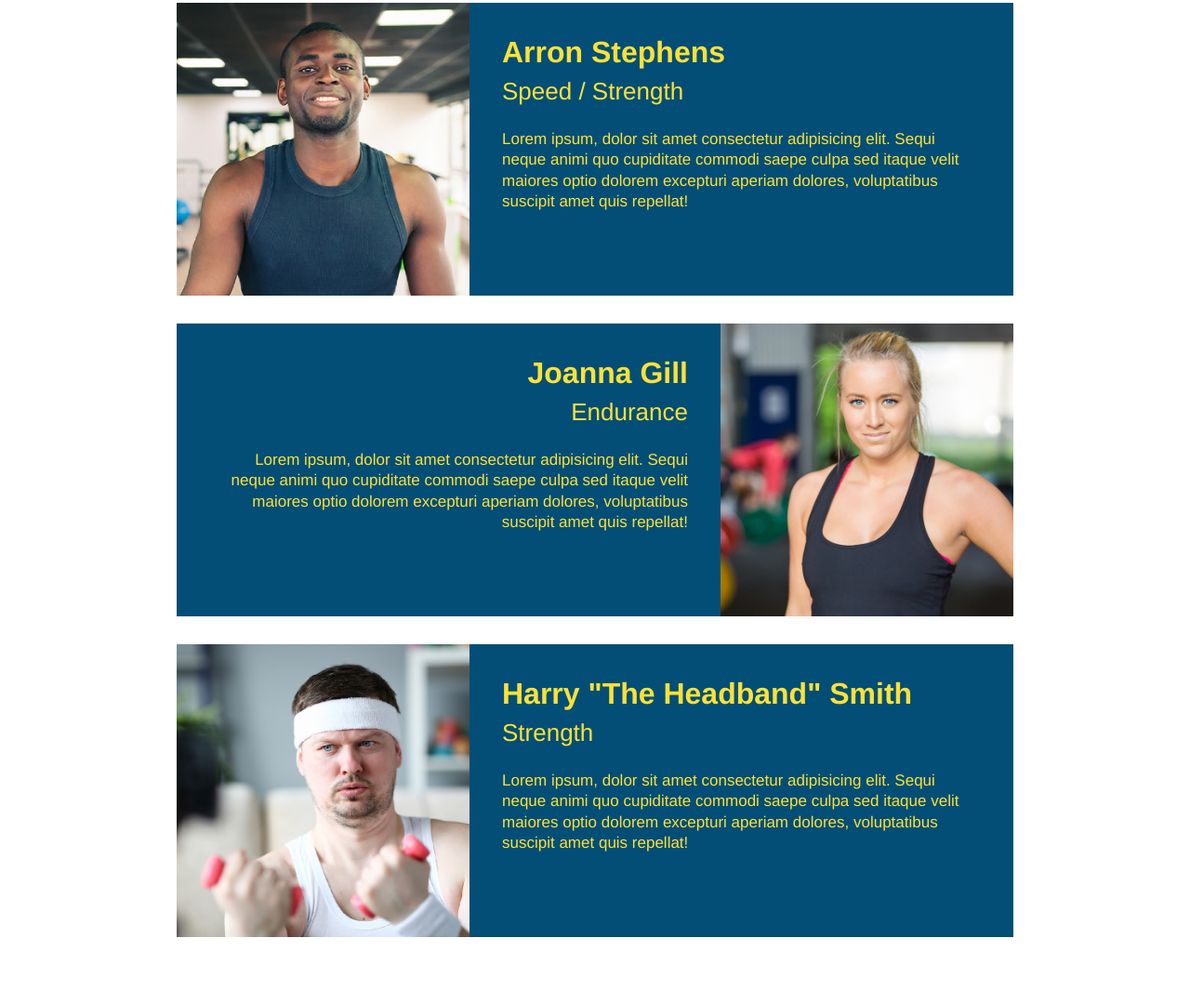
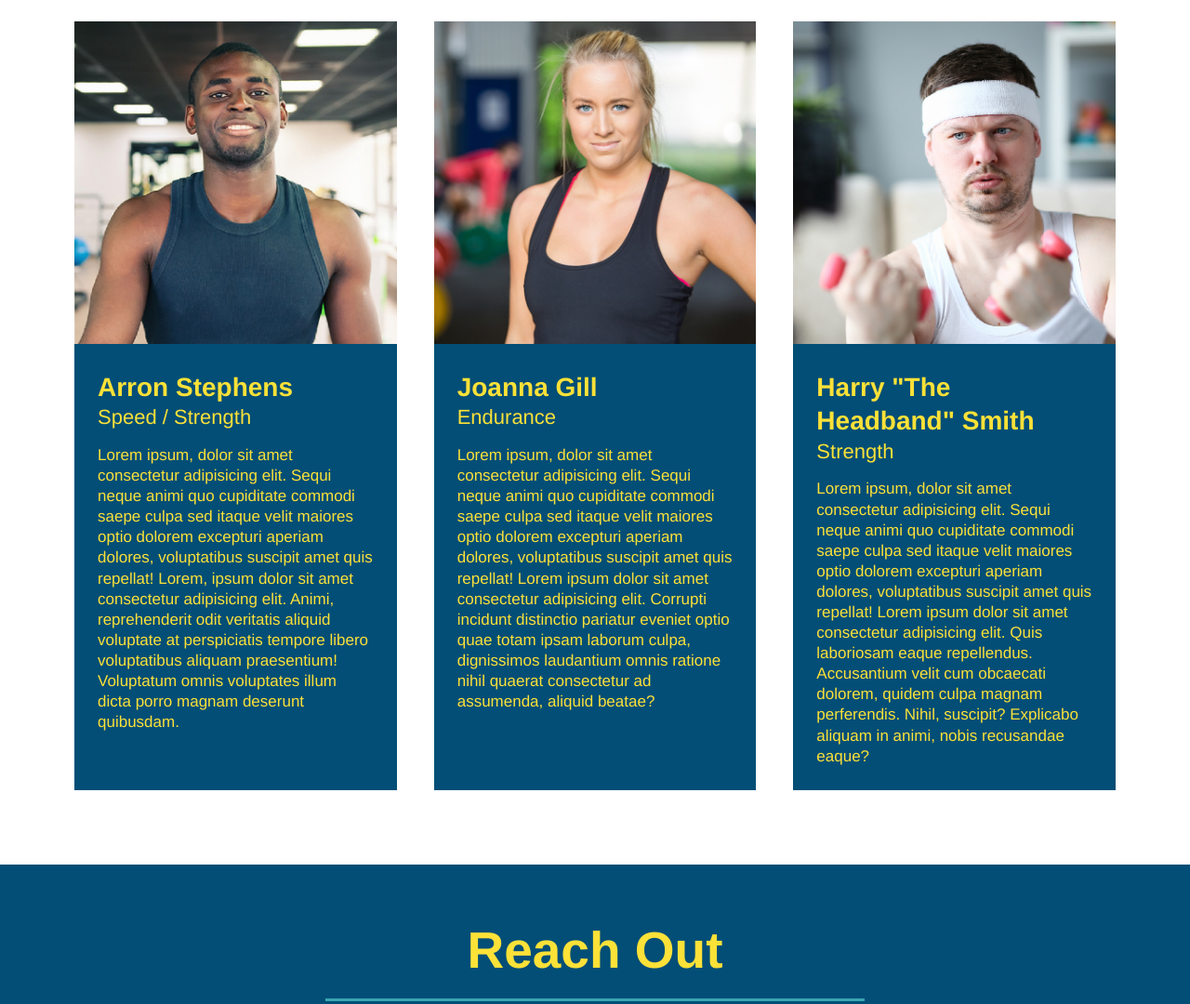
Before and after one commit to hroddy/run-buddy, a plain HTML site: page index.html in a window 1280 px wide. Shown: the part 2400-3480 px from the top of the page at 93% size. Drawn offline with Linux system fonts and the light colour scheme.

Commit message:
add flexbox to the trainers

```diff
--- a/assets/css/style.css
+++ b/assets/css/style.css
@@ -242,42 +242,41 @@ section {
 
 /* MEET THE TRAINERS START */
 .trainers {
-
+  width: 100%;
+  margin: 0 auto;
+  display: flex;
+  flex: wrap;
+  justify-content: space-around;
 }
 
 .trainer {
-  width: 900px;
-  margin: 0 auto 30px auto;
+  margin: 20px;
+  flex: 1;
   background: #024e76;
   color: #fce138;
-  overflow: auto;
 }
 
 .trainer img {
-  width: 35%;
-  float: left;
+  width: 100%;
 }
 
 .trainer-bio {
-  padding: 35px;
-  float: left;
-  width: 65%;
+  padding: 25px;
+  line-height: 1.3;
 }
 
 .trainer-bio h3 {
-  font-size: 32px;
-  margin-bottom: 8px;
+  font-size: 28px;
 }
 
 .trainer-bio h4 {
   font-weight: lighter;
-  font-size: 26px;
-  margin-bottom: 25px;
+  font-size: 22px;
+  margin-bottom: 15px;
 }
 
 .trainer-bio p {
   font-size: 17px;
-  line-height: 1.3;
 }
 /* TRAINER STYLES END */
 
--- a/index.html
+++ b/index.html
@@ -147,37 +147,50 @@
     <!-- "what you do" end -->
 
     <!-- "meet the trainers" start -->
-    <section id="your-trainers" class="trainers">
+    <section id="your-trainers">
       <h2 class="section-title primary-border">
         Meet The Trainers
       </h2>
-
+      <div class="trainers">
         <article class="trainer">
           <img src="./assets/images/trainer-1.jpg" alt="Arron Stephens in his workout clothes, ready to pump iron" />
-        <div class="trainer-bio text-left">
-          <h3>Arron Stephens</h3>
-          <h4>Speed / Strength</h4>
-          <p>Lorem ipsum, dolor sit amet consectetur adipisicing elit. Sequi neque animi quo cupiditate commodi saepe culpa sed itaque velit maiores optio dolorem excepturi aperiam dolores, voluptatibus suscipit amet quis repellat!</p>
+          <div class="trainer-bio">
+            <h3 class="trainer-name">Arron Stephens</h3>
+            <h4 class="trainer-role">Speed / Strength</h4>
+            <p>Lorem ipsum, dolor sit amet consectetur adipisicing elit. Sequi neque animi quo cupiditate commodi saepe culpa sed itaque
+              velit maiores optio dolorem excepturi aperiam dolores, voluptatibus suscipit amet quis repellat!
+              Lorem, ipsum dolor sit amet consectetur adipisicing elit. Animi, reprehenderit odit veritatis aliquid voluptate at perspiciatis tempore
+              libero voluptatibus aliquam praesentium! Voluptatum omnis voluptates illum dicta porro magnam deserunt quibusdam.
+            </p>
           </div>
         </article>
 
         <article class="trainer">
-         <div class="trainer-bio text-right">
-           <h3>Joanna Gill</h3>
-           <h4>Endurance</h4>
-           <p>Lorem ipsum, dolor sit amet consectetur adipisicing elit. Sequi neque animi quo cupiditate commodi saepe culpa sed itaque velit maiores optio dolorem excepturi aperiam dolores, voluptatibus suscipit amet quis repellat!</p>
+          <img src="./assets/images/trainer-2.jpg" alt="Joanna Gill cooling off after a work out" />
+          <div class="trainer-bio">
+            <h3 class="trainer-name">Joanna Gill</h3>
+            <h4 class="trainer-role">Endurance</h4>
+            <p>Lorem ipsum, dolor sit amet consectetur adipisicing elit. Sequi neque animi quo cupiditate commodi saepe culpa sed itaque
+              velit maiores optio dolorem excepturi aperiam dolores, voluptatibus suscipit amet quis repellat!
+              Lorem ipsum dolor sit amet consectetur adipisicing elit. Corrupti incidunt distinctio pariatur eveniet optio quae totam ipsam laborum culpa,
+              dignissimos laudantium omnis ratione nihil quaerat consectetur ad assumenda, aliquid beatae?
+            </p>
             </div>
-          <img src="./assets/images/trainer-2.jpg" alt="Joanna Gill cooling off after a work out" />
           </article>
 
         <article class="trainer">
           <img src="./assets/images/trainer-3.jpg" alt="Harry Smith wearing a headband and lifting comically small pink weights" />
-        <div class="trainer-bio text-left">
-          <h3>Harry "The Headband" Smith</h3>
-          <h4>Strength</h4>
-          <p>Lorem ipsum, dolor sit amet consectetur adipisicing elit. Sequi neque animi quo cupiditate commodi saepe culpa sed itaque velit maiores optio dolorem excepturi aperiam dolores, voluptatibus suscipit amet quis repellat!</p>
+          <div class="trainer-bio">
+            <h3 class="trainer-name">Harry "The Headband" Smith</h3>
+            <h4 class="trainer-role">Strength</h4>
+            <p>Lorem ipsum, dolor sit amet consectetur adipisicing elit. Sequi neque animi quo cupiditate commodi saepe culpa sed itaque
+              velit maiores optio dolorem excepturi aperiam dolores, voluptatibus suscipit amet quis repellat!
+              Lorem ipsum dolor sit amet consectetur adipisicing elit. Quis laboriosam eaque repellendus.
+              Accusantium velit cum obcaecati dolorem, quidem culpa magnam perferendis. Nihil, suscipit? Explicabo aliquam in animi, nobis recusandae eaque?
+            </p>
           </div>
         </article>
+      </div>
     </section>
     <!-- "meet the trainers" end -->
 
```
Lines whose indentation alone changed are shown as unchanged.
